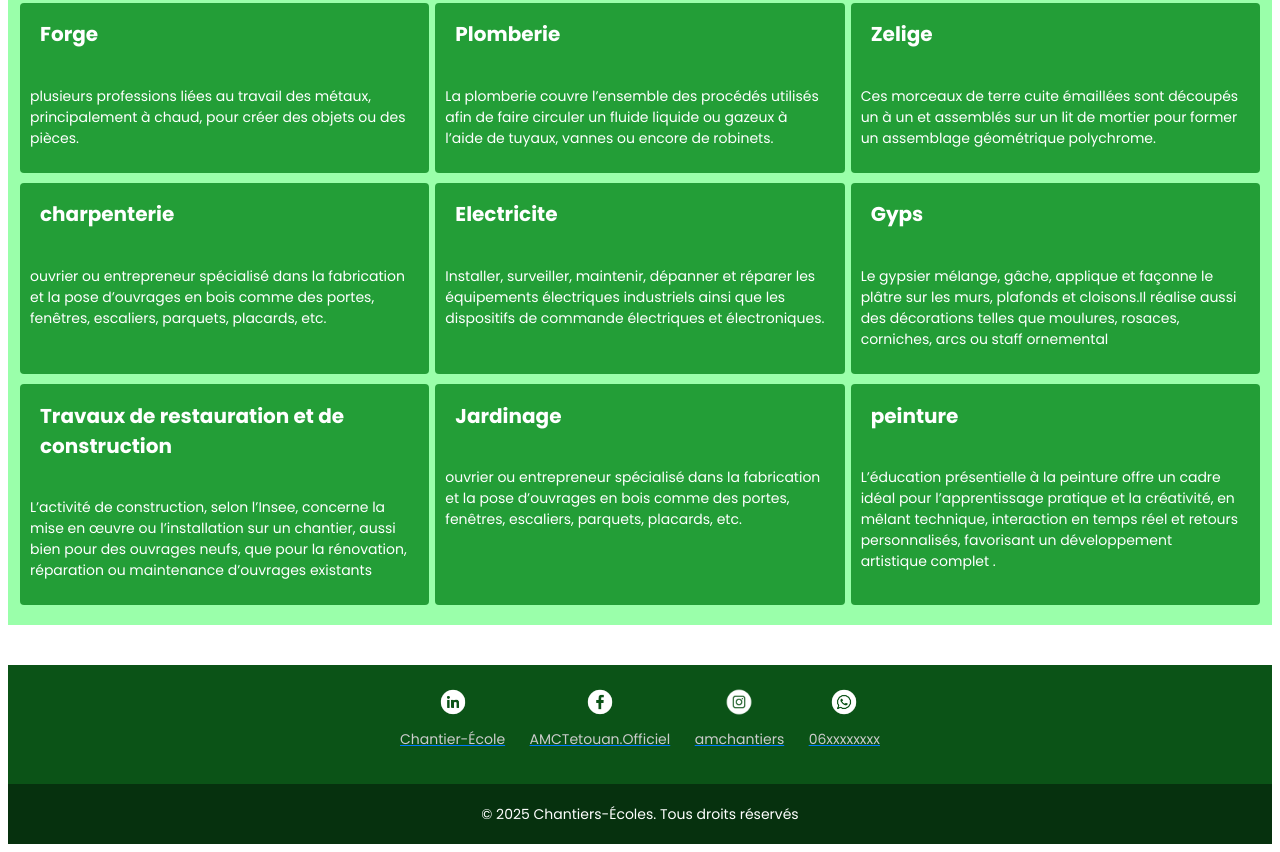
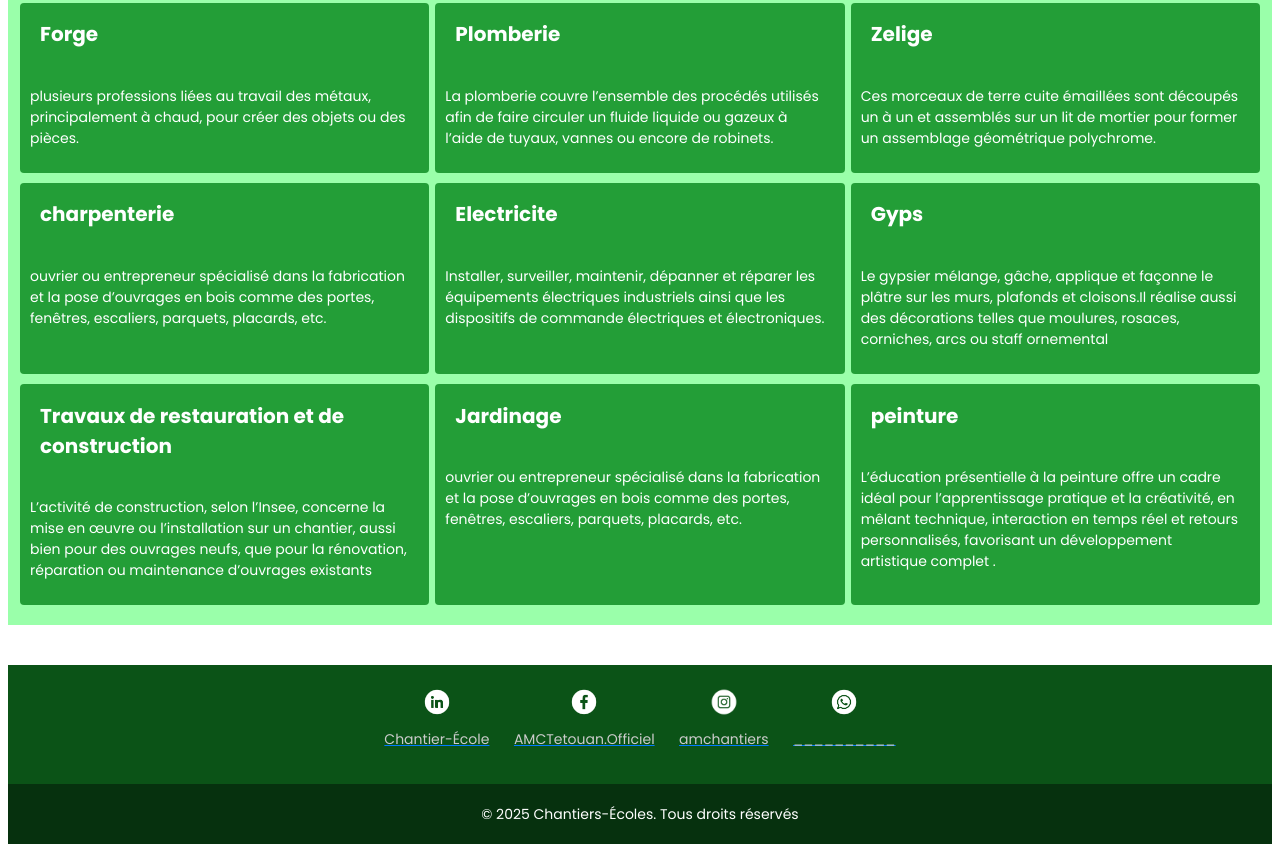
Before and after one commit to hajjihatim/chantier_ecole, a plain HTML site: page nos_formations.html in a window 1280 px wide. Shown: the part 1060-1912 px from the top of the page. Drawn offline with Linux system fonts and the light colour scheme; a web font is replaced by a local one.

Commit message:
Update nos_formations.html

```diff
--- a/nos_formations.html
+++ b/nos_formations.html
@@ -103,7 +103,7 @@
         <a href="https://www.linkedin.com/in/association-marocaine-chantiers-ecoles-%D8%A7%D9%84%D8%AC%D9%85%D8%B9%D9%8A%D8%A9-%D8%A7%D9%84%D9%85%D8%BA%D8%B1%D8%A8%D9%8A%D8%A9-%D9%84%D8%A3%D9%88%D8%B1%D8%A7%D8%B4-%D8%A7%D9%84%D9%85%D8%AF%D8%A7%D8%B1%D8%B3-%D9%84%D9%84%D8%AA%D9%86%D9%85%D9%8A%D8%A9-1b11051bb/" class="Linkedin"><img src="contenue_image/Linkedin__Icône_Blanc.png" alt=""><p>Chantier-École</p></a>
             <a href="https://www.facebook.com/AMCTetouan.Officiel" class="facebook"><img src="contenue_image/facebook icone.png" ><p>AMCTetouan.Officiel</p></a>
             <a href="https://www.instagram.com/amchantiers" class="Instagram"><img src="contenue_image/Instagram_Icône.png" alt=""><p>amchantiers</p></a>
-            <a href="#" class="Whatsapp"><img src="contenue_image/Icône_Blanche_Whatsapp.png" alt=""><p>06xxxxxxxx</p></a>
+            <a href="#" class="Whatsapp"><img src="contenue_image/Icône_Blanche_Whatsapp.png" alt=""><p>__________</p></a>
     </div>
     <div class="footer2"><p>© 2025  Chantiers-Écoles. Tous droits réservés</p></div>
 </footer>
```
